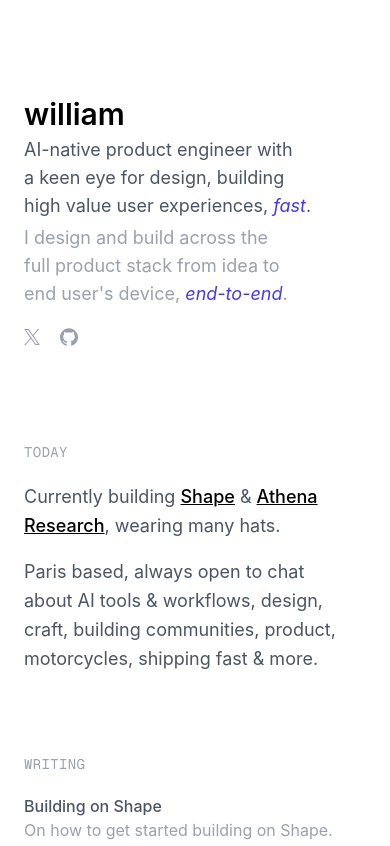
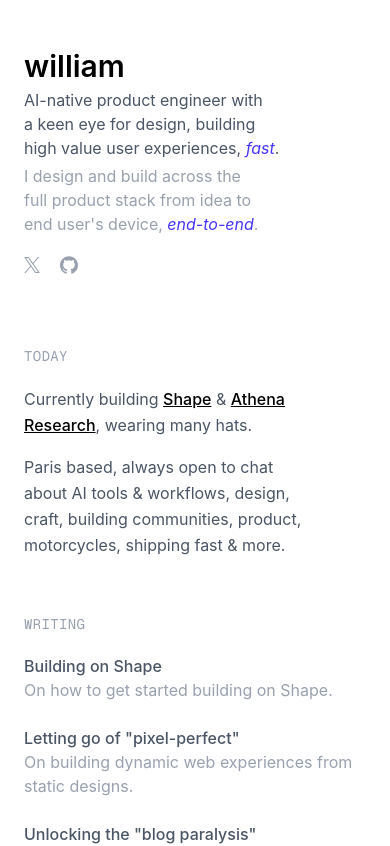
Before and after one commit to williamhzo/williamhzo.me, a Next.js app: page / in a window 390 px wide. Shown: the top 846 px of the page. Built offline with nearby package versions, Linux system fonts and the light colour scheme.

Commit message:
responsive spacing and typography polish

```diff
--- a/app/page.tsx
+++ b/app/page.tsx
@@ -11,7 +11,7 @@
   const posts = await getBlogPosts();
 
   return (
-    <div className="mx-auto flex max-w-(--breakpoint-md) flex-col gap-20 px-6 pt-32 pb-12">
+    <div className="mx-auto flex max-w-(--breakpoint-md) flex-col gap-14 px-6 pt-20 pb-12 md:gap-20 md:pt-32">
       <div className="mx-auto flex w-full max-w-(--breakpoint-xl) flex-col gap-6">
         <div className="group -mt-8 flex items-center justify-start gap-32">
           <Hero />
@@ -25,14 +25,14 @@
           </SpinningText>
         </div>
 
-        <Section title="Today" className="mt-16 max-w-prose">
-          <p className="text-lg leading-relaxed text-balance">
+        <Section title="Today" className="mt-10 max-w-prose md:mt-16">
+          <p className="text-base leading-relaxed text-balance md:text-lg">
             Currently building <InlineLink href={paths.shape}>Shape</InlineLink>{" "}
             & <InlineLink href={paths.athena}>Athena Research</InlineLink>,
             wearing many hats.
           </p>
 
-          <p className="text-lg leading-relaxed text-balance">
+          <p className="text-base leading-relaxed text-balance md:text-lg">
             Paris based, always open to chat about AI tools & workflows, design,
             craft, building communities, product, motorcycles, shipping fast &
             more.
@@ -129,8 +129,6 @@
   url: string;
   description: string;
 }) => {
-  const isExternal = url.startsWith("https");
-
   return (
     <li>
       <Link href={url} className="group flex flex-col items-start gap-0">
--- a/components/hero.tsx
+++ b/components/hero.tsx
@@ -11,7 +11,7 @@
   return (
     <div className="flex flex-col items-start gap-1">
       <motion.h1
-        className="text-left text-3xl font-semibold select-none"
+        className="text-left text-3xl font-semibold select-none md:text-4xl"
         initial={{ y: 10, opacity: 0 }}
         animate={{ y: 0, opacity: 1 }}
         transition={{
@@ -42,7 +42,7 @@
       </motion.h1>
 
       <motion.p
-        className="text-foreground max-w-lg text-lg text-balance"
+        className="text-foreground max-w-lg text-base text-balance md:text-lg"
         initial={{ y: 10, opacity: 0 }}
         animate={{ y: 0, opacity: 1 }}
         transition={{
@@ -55,7 +55,7 @@
       </motion.p>
 
       <motion.p
-        className="text-muted-foreground text-lg text-balance"
+        className="text-muted-foreground text-base text-balance md:text-lg"
         initial={{ y: 10, opacity: 0 }}
         animate={{ y: 0, opacity: 1 }}
         transition={{
```
